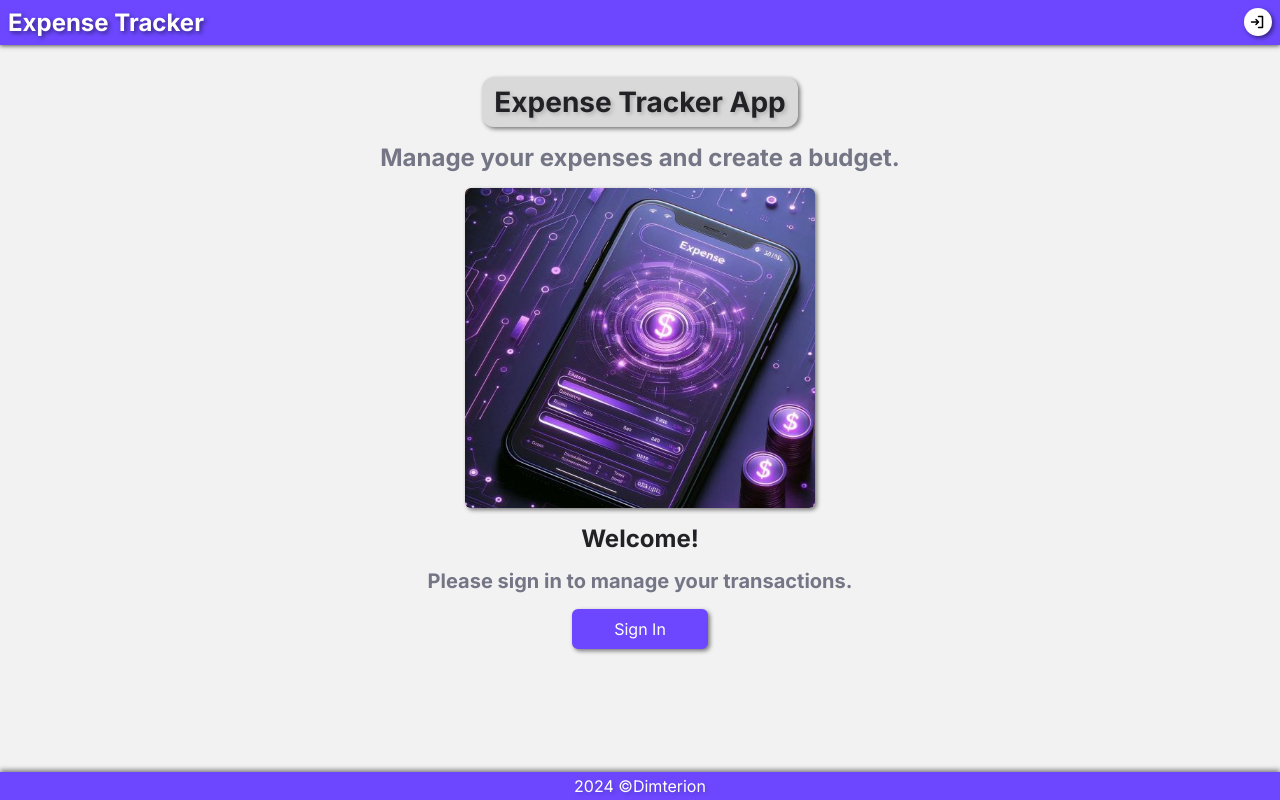
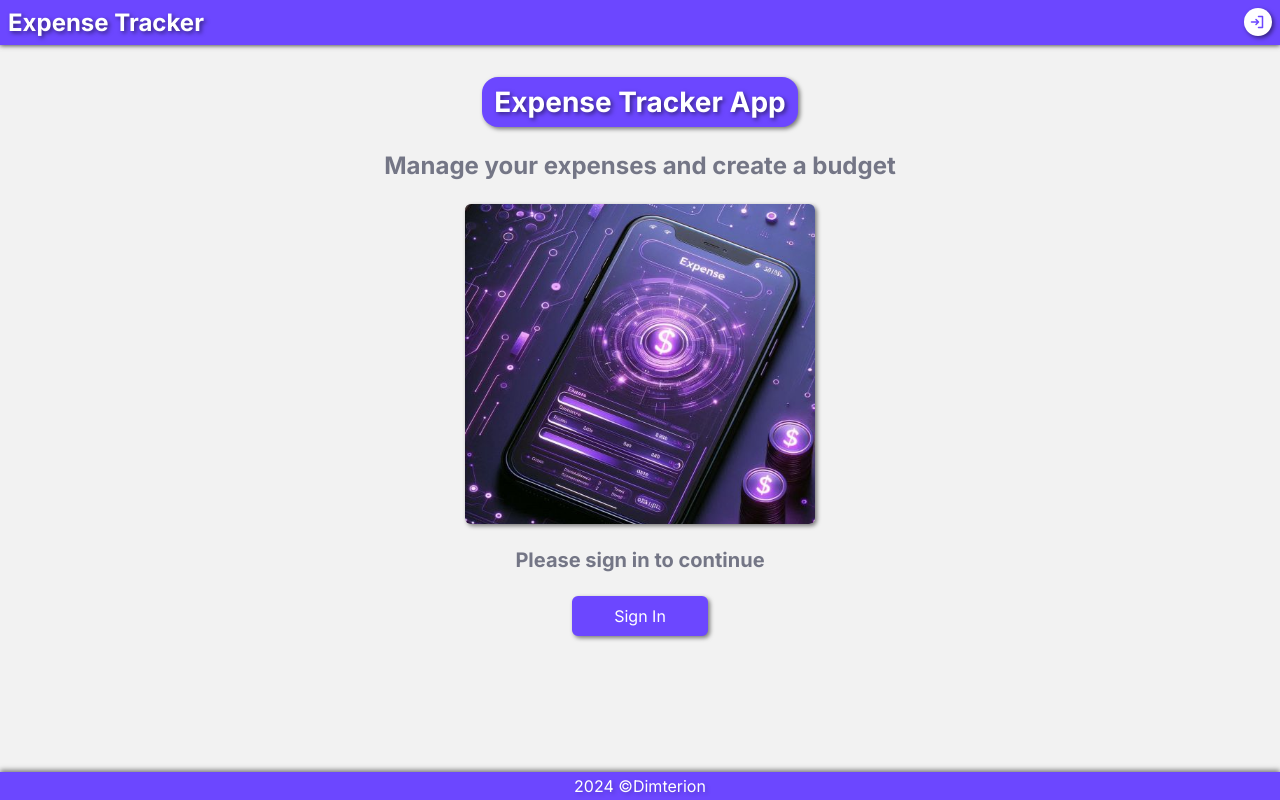
Before and after one commit to Dimterion/expense-tracker, a Next.js app: page / in a window 1280 px wide. Built offline with nearby package versions, Linux system fonts and the light colour scheme; no server answers.

Commit message:
adjust header and guest component elements

```diff
--- a/app/globals.css
+++ b/app/globals.css
@@ -88,6 +88,10 @@ main {
   text-shadow: 2px 2px 4px rgba(0, 0, 0, 0.5);
 }
 
+.header-h1:hover {
+  opacity: 0.8;
+}
+
 .header-a {
   all: unset;
   cursor: pointer;
@@ -103,6 +107,7 @@ main {
   border-radius: 50%;
   box-shadow: 2px 2px 4px rgba(0, 0, 0, 0.5);
   background-color: var(--white);
+  color: var(--primary);
   font-size: 1rem;
   cursor: pointer;
   transition: opacity 0.3s ease-in-out;
@@ -121,7 +126,7 @@ main {
   display: flex;
   flex-flow: column nowrap;
   align-items: center;
-  gap: 1rem;
+  gap: 1.5rem;
   margin: 2rem 1rem 1rem;
   text-align: center;
 }
@@ -129,12 +134,13 @@ main {
 .guest-h1 {
   width: fit-content;
   padding: 0.5rem 0.75rem;
-  border-radius: 0.75rem;
+  border-radius: 1rem;
   margin: auto;
   box-shadow: 2px 2px 4px rgba(0, 0, 0, 0.5);
-  background-color: rgba(0, 0, 0, 0.1);
+  background-color: var(--primary);
+  color: var(--white);
   font-size: 1.75rem;
-  text-shadow: 2px 2px 4px rgba(0, 0, 0, 0.2);
+  text-shadow: 2px 2px 4px rgba(0, 0, 0, 0.5);
 }
 
 .guest-h2 {
@@ -149,10 +155,6 @@ main {
   object-fit: cover;
   border-radius: 0.375rem;
   box-shadow: 2px 2px 4px rgba(0, 0, 0, 0.5);
-}
-
-.guest-h3 {
-  font-size: 1.5rem;
 }
 
 .guest-paragraph {
--- a/components/Guest.tsx
+++ b/components/Guest.tsx
@@ -6,16 +6,13 @@ const Guest = () => {
   return (
     <section className="guest-section">
       <h1 className="guest-h1">Expense Tracker App</h1>
-      <h2 className="guest-h2">Manage your expenses and create a budget.</h2>
+      <h2 className="guest-h2">Manage your expenses and create a budget</h2>
       <Image
         className="guest-img"
         src={coverImage}
         alt="Expense Tracker logo"
       />
-      <h3 className="guest-h3">Welcome!</h3>
-      <p className="guest-paragraph">
-        Please sign in to manage your transactions.
-      </p>
+      <p className="guest-paragraph">Please sign in to continue</p>
       <SignInButton>
         <button className="guest-btn" aria-label="Sign in">
           Sign In
```
